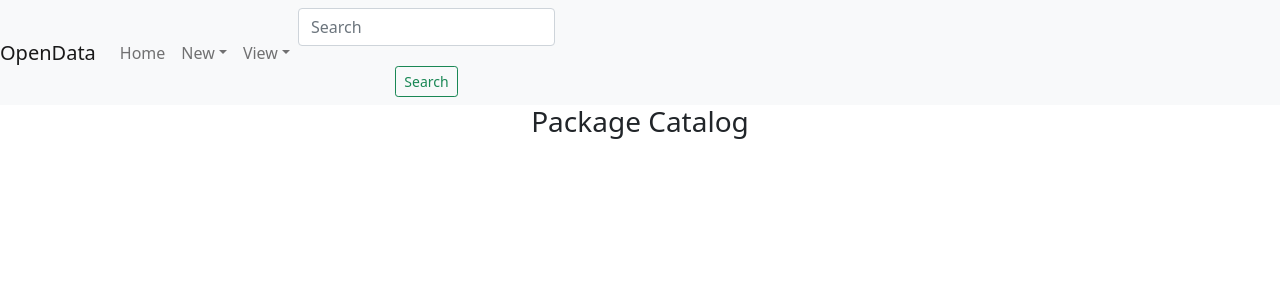
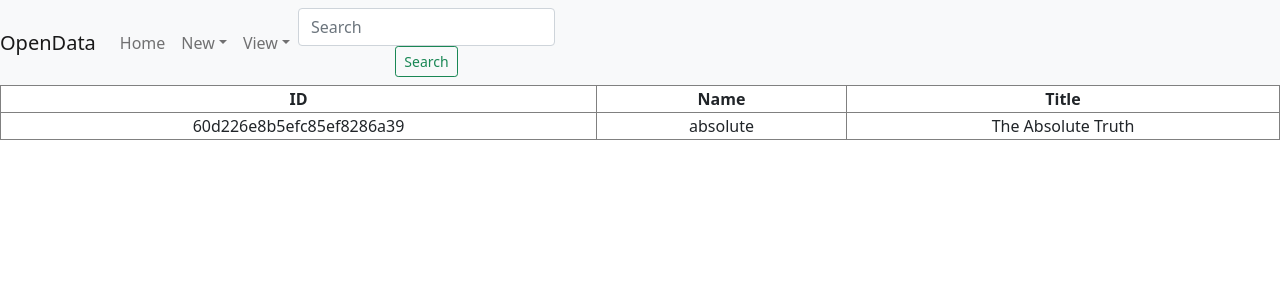
Before and after one commit to timeonator/open.data, a React (Create React App) app: page /package-catalog in a window 1280 px wide. Shown: the top 300 px of the page. Built offline with nearby package versions, Linux system fonts and the light colour scheme; the HTML template or start-up script is replaced by a standard one.

Commit message:
Initial code for package catalog table

```diff
--- a/src/App.css
+++ b/src/App.css
@@ -43,3 +43,34 @@ button {
     transform: rotate(360deg);
   }
 }
+
+table {
+    width: 100%;
+    justify-content: center;
+    align-items: center;
+}
+
+tr td {
+    padding: '10px';
+    border: 'solid 1px gray';
+    background: 'papayawhip';
+    border-style: solid;
+    border-width:1px;
+    margin-left:20px;
+    margin-right:20px;
+    padding-left:20px;
+    padding-right:20px;
+}
+
+tr th {
+    border-bottom: 'solid 3px red';
+    background: 'aliceblue';
+    color: 'black';
+    font-weight: 'bold';
+    border-style: solid;
+    border-width:1px;
+    margin-left:20px;
+    margin-right:20px;
+    padding-left:20px;
+    padding-right:20px;
+}
--- a/src/component/package-catalog.js
+++ b/src/component/package-catalog.js
@@ -1,6 +1,68 @@
+import { useTable } from "react-table";
+import '../App.css';
+
 const PackageCatalog = () => {
+    const columns = [
+        {
+          Header: "ID",
+          accessor: "_id",
+        },
+        {
+          Header: "Name",
+          accessor: "name",
+        },
+        {
+          Header: "Title",
+          accessor: "title",
+        },
+      ];
+    const data = [
+        {
+        _id:"60d226e8b5efc85ef8286a39",
+        name:"absolute",
+        title:"The Absolute Truth",
+        licenses:"MIT",
+        sources:"Rpbert Gifford",
+        resources:"absolute.csv",
+        },
+    ]
+
+
+    const {
+        getTableProps,
+        getTableBodyProps,
+        headerGroups,
+        rows,
+        prepareRow,
+      } = useTable({
+        columns,
+        data,
+      });
     return(
-        <h3>Package Catalog</h3>
+
+        <table {...getTableProps()}>
+        <thead>
+          {headerGroups.map((headerGroup) => (
+            <tr {...headerGroup.getHeaderGroupProps()}>
+              {headerGroup.headers.map((column) => (
+                <th {...column.getHeaderProps()}>{column.render("Header")}</th>
+              ))}
+            </tr>
+          ))}
+        </thead>
+        <tbody {...getTableBodyProps()}>
+          {rows.map((row, i) => {
+            prepareRow(row);
+            return (
+              <tr {...row.getRowProps()}>
+                {row.cells.map((cell) => {
+                  return <td {...cell.getCellProps()}>{cell.render("Cell")}</td>;
+                })}
+              </tr>
+            );
+          })}
+        </tbody>
+      </table>
     )
 }
 export default PackageCatalog
```
